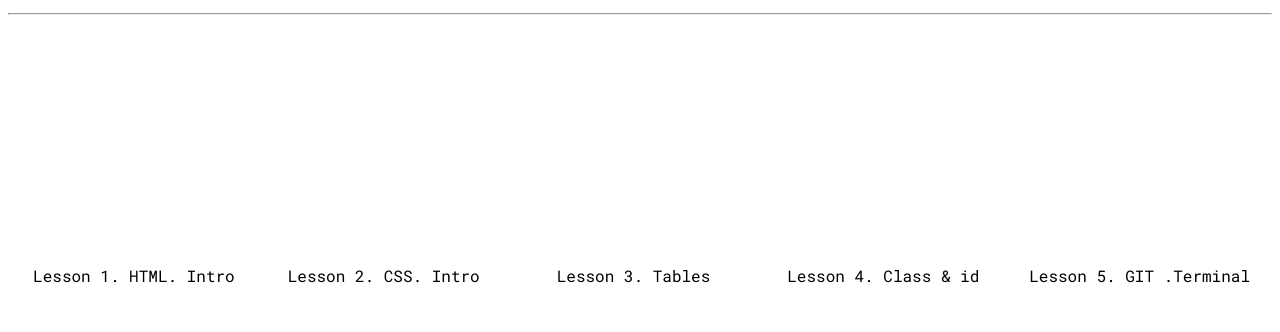
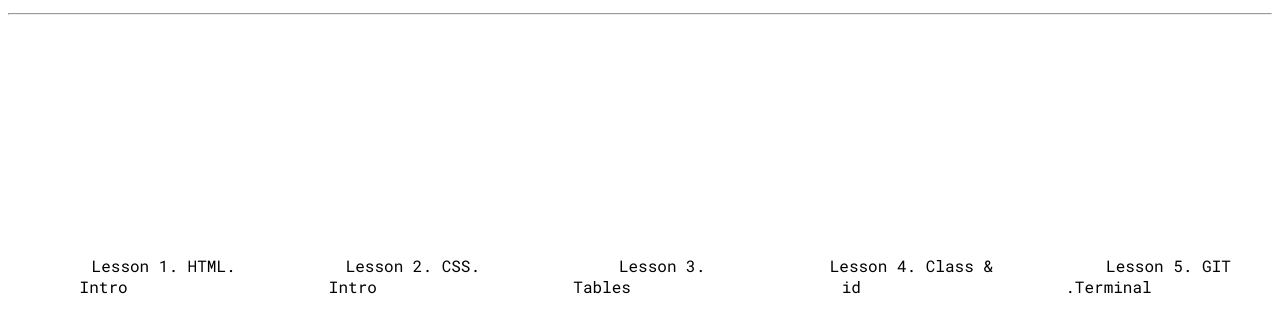
Before and after one commit to Snusl1k/kFund, a plain HTML site: page index.html in a window 1280 px wide. Shown: the part 110-442 px from the top of the page. Drawn offline with Linux system fonts and the light colour scheme.

Commit message:
lessonn6

```diff
--- a/assets/css/main.css
+++ b/assets/css/main.css
@@ -14,6 +14,13 @@ td{
 a{
     text-decoration: none;
     color: black;
+
+    padding: 230px 60px;
+
+    height: 500px;
+    width: 400px;
+
+    box-sizing: border-box;
 }
 td:hover{
     border: 1px solid black;
```
